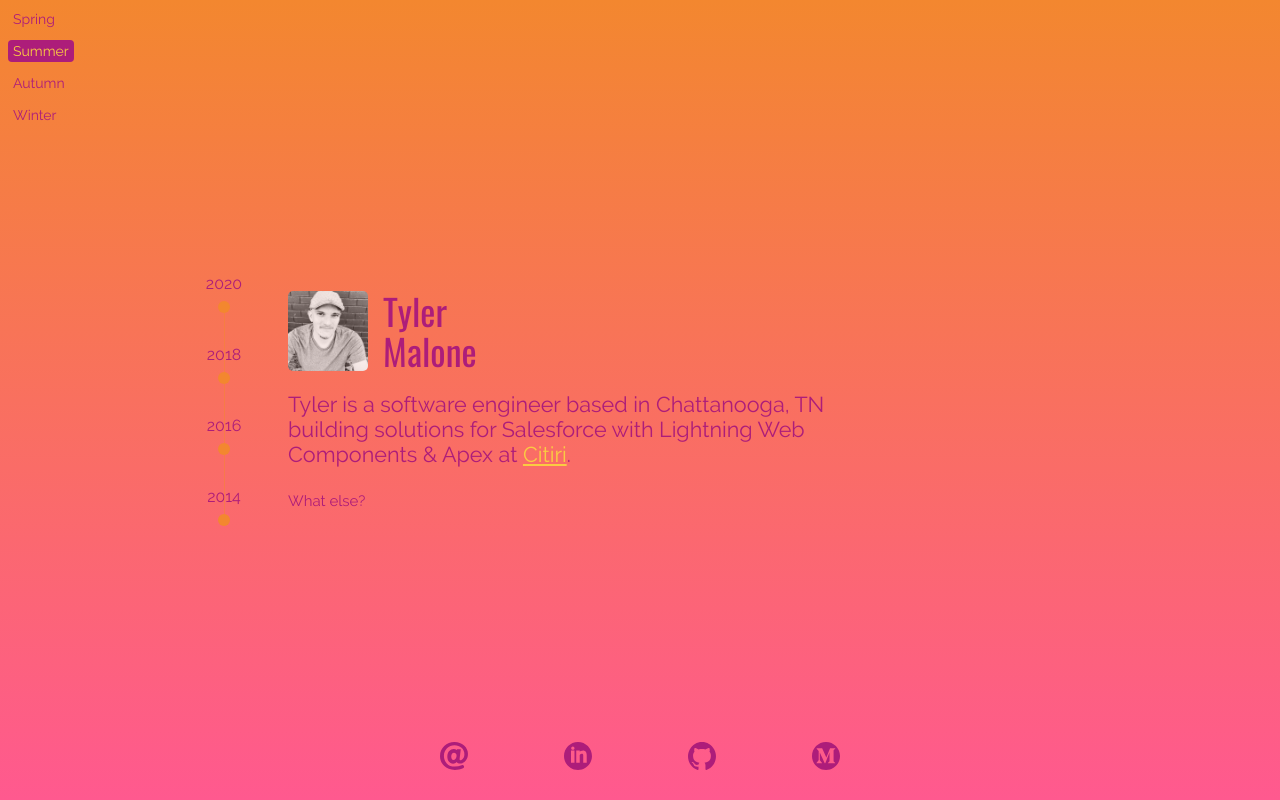
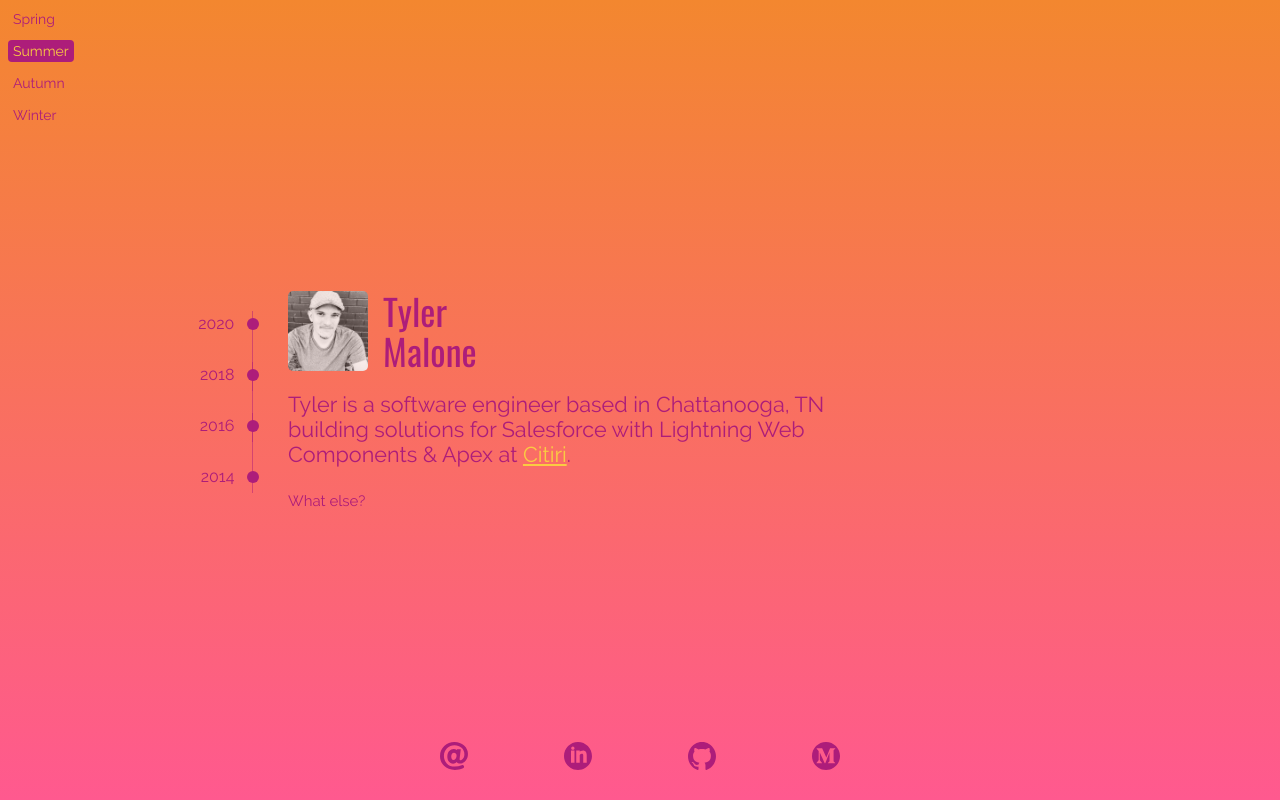
Before and after one commit to rtmalone/rtylermalone.com, a React (Create React App) app: page / in a window 1280 px wide. Built offline with nearby package versions, Linux system fonts and the light colour scheme.

Commit message:
Set years left of timeline

```diff
--- a/src/components/styles/timeline.module.css
+++ b/src/components/styles/timeline.module.css
@@ -1,38 +1,42 @@
 .timeline {
   position: fixed;
-  left: 15%;
+  left: 14%;
   top: 50%;
   transform: translateY(-50%);
   display: flex;
   flex-direction: column;
-  align-items: center;
-  width: 4rem;
+  align-items: flex-end;
+  width: 5rem;
   z-index: 2;
 }
 
 .timelineNode {
   display: flex;
-  flex-direction: column;
+  flex-direction: row;
   align-items: center;
+  justify-content: flex-end;
   margin: 1rem 0;
   cursor: pointer;
   position: relative;
+  width: 100%;
 }
 
 .timelineYear {
   font-size: 1rem;
-  margin-bottom: 0.5rem;
+  margin-right: 0.8rem;
   transition: all 0.3s ease;
   font-weight: 500;
+  color: var(--text-color);
 }
 
 .timelineNode::before {
   content: '';
   width: 1px;
-  height: 4rem;
-  background-color: var(--primary-color);
+  height: 5rem;
+  background-color: var(--text-color);
   position: absolute;
-  top: -2rem;
+  top: -3em;
+  right: 6px;
   opacity: 0.5;
 }
 
@@ -44,8 +48,9 @@
   width: 12px;
   height: 12px;
   border-radius: 50%;
-  background-color: var(--primary-color);
+  background-color: var(--text-color);
   transition: all 0.3s ease;
+  position: relative;
 }
 
 .active .timelineYear {
@@ -56,7 +61,8 @@
 .active .timelineDot {
   width: 16px;
   height: 16px;
-  box-shadow: 0 0 0 4px rgba(var(--primary-color-rgb), 0.2);
+  box-shadow: 0 0 0 4px rgba(var(--text-color-rgb), 0.2);
+  transform: translateX(1px);
 }
 
 @media (max-width: 768px) {
@@ -68,17 +74,31 @@
     width: 100%;
     flex-direction: row;
     justify-content: center;
+    align-items: center;
     margin-bottom: 2rem;
   }
 
   .timelineNode {
     margin: 0 1rem;
+    flex-direction: column;
+    align-items: center;
+    width: auto;
+  }
+
+  .timelineYear {
+    margin-right: 0;
+    margin-bottom: 0.5rem;
   }
 
   .timelineNode::before {
     width: 4rem;
     height: 1px;
     top: 50%;
+    right: auto;
     left: -2rem;
   }
+
+  .active .timelineDot {
+    transform: translateY(-2px);
+  }
 }
--- a/src/index.css
+++ b/src/index.css
@@ -50,6 +50,7 @@
   --primary-color: rgba(34, 174, 195, 1);
   --primary-color-rgb: 34, 174, 195;
   --text-color: #345acd;
+  --text-color-rgb: 52, 90, 205;
   --link-color: #7fffd4;
   --articBlue: rgb(43, 225, 243);
   --darkBlue: #345acd;
--- a/src/utils/setTheme.js
+++ b/src/utils/setTheme.js
@@ -9,7 +9,9 @@ export const setTheme = theme => {
 
   // Set RGB values for the primary color for use in rgba functions
   const primaryRgb = hexToRgb(theme.primary);
+  const textRgb = hexToRgb(theme.text);
   root.style.setProperty("--primary-color-rgb", primaryRgb || "34, 174, 195");
+  root.style.setProperty("--text-color-rgb", textRgb || "52, 90, 205");
 
   // Set the gradient background
   document.body.style.background = `linear-gradient(180deg, ${theme.primary} 0%, ${theme.secondary} 100%) no-repeat`;
```
